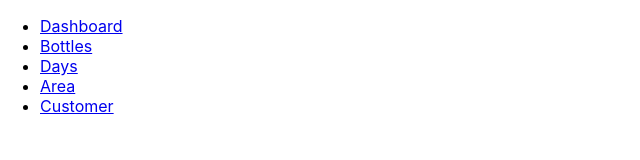
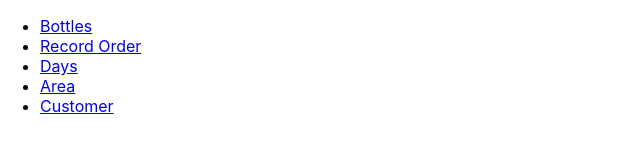
Before and after one commit to linarawwas/TRX_frontend, a React (Create React App) app: page /dashboard in a window 1280 px wide. Shown: the top 160 px of the page, without its empty margins (0-640 px from the left). Built offline with nearby package versions, Linux system fonts and the light colour scheme.

Commit message:
replaced the word needed with delivered

```diff
--- a/src/App.js
+++ b/src/App.js
@@ -12,7 +12,8 @@ function App() {
           <Route path="/register" element={<Register />} />
           <Route path="/" element={<Login />} />
           <Route path="/dashboard" element={<Dashboard />} />
-          <Route path="/bottles" element={<BottlesTable />} />
+          <Route path="/viewOrders" element={<BottlesTable />} />
+          <Route path="/recordOrder" element={<BottlesTable />} />
         </Routes>
       </Router>
     </div>
--- a/src/components/Dashboard/Bottles/BottlesTable.jsx
+++ b/src/components/Dashboard/Bottles/BottlesTable.jsx
@@ -39,7 +39,7 @@ const BottlesTable = () => {
             {bottles.map((bottle) => (
               <tr key={bottle._id}>
                 <td>{bottle.customerid.name}</td>
-                <td>{bottle.needed}</td>
+                <td>{bottle.delivered}</td>
                 <td>{bottle.returned}</td>
                 <td>{bottle.timestamp}</td>
               </tr>
--- a/src/components/Dashboard/Dashboard.jsx
+++ b/src/components/Dashboard/Dashboard.jsx
@@ -1,17 +1,17 @@
 // Dashboard.jsx
 import React from 'react';
 import { Link } from 'react-router-dom';
-
+import './Dashboard.css';
 const Dashboard = () => {
   return (
     <div className="dashboard">
       <aside className="sidebar">
         <ul>
           <li>
-            <Link to="/">Dashboard</Link>
+            <Link to="/viewOrders">Bottles</Link>
           </li>
           <li>
-            <Link to="/bottles">Bottles</Link>
+            <Link to="/recordOrder">Record Order</Link>
           </li>
           <li>
             <Link to="/days">Days</Link>
```
Also changed, not shown: src/components/Dashboard/Dashboard.css (added).
